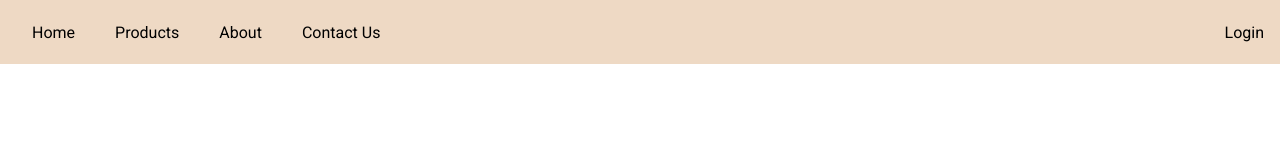
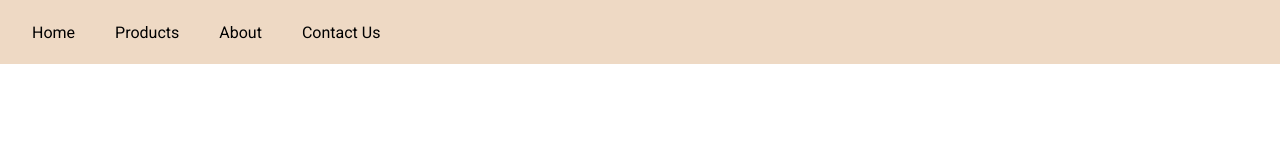
Before and after one commit to abdel-17/shopmania, a React (Vite) app: page /login in a window 1280 px wide. Shown: the top 160 px of the page. Built offline with nearby package versions, Linux system fonts and the light colour scheme; no server answers.

Commit message:
The login button is now hidden in the login page

```diff
--- a/src/pages/Root.tsx
+++ b/src/pages/Root.tsx
@@ -5,13 +5,12 @@ import { Link, useLocation } from "react-router-dom";
 import { useAuth } from "../firebase/auth";
 
 interface RootProps {
-  action?: "login" | "cart";
+  hideActionButton?: boolean;
   children: ReactNode;
 }
 
 function Root(props: RootProps) {
   const user = useAuth();
-  const action = props.action || (user !== null ? "cart" : "login");
   return (
     <>
       <header>
@@ -22,9 +21,7 @@ function Root(props: RootProps) {
           <NavLink to="/contact">Contact Us</NavLink>
         </nav>
 
-        {action === "login" && <LoginButton />}
-
-        {action === "cart" && <CartButton />}
+        {!props.hideActionButton && (user === null ? <LoginButton /> : <CartButton />)}
       </header>
 
       <main>{props.children}</main>
--- a/src/pages/login/Login.tsx
+++ b/src/pages/login/Login.tsx
@@ -68,7 +68,7 @@ function Login() {
   }
 
   return (
-    <Root>
+    <Root hideActionButton>
       <div className="fullscreen centered">
         <div className="form-container">
           <div>
```
